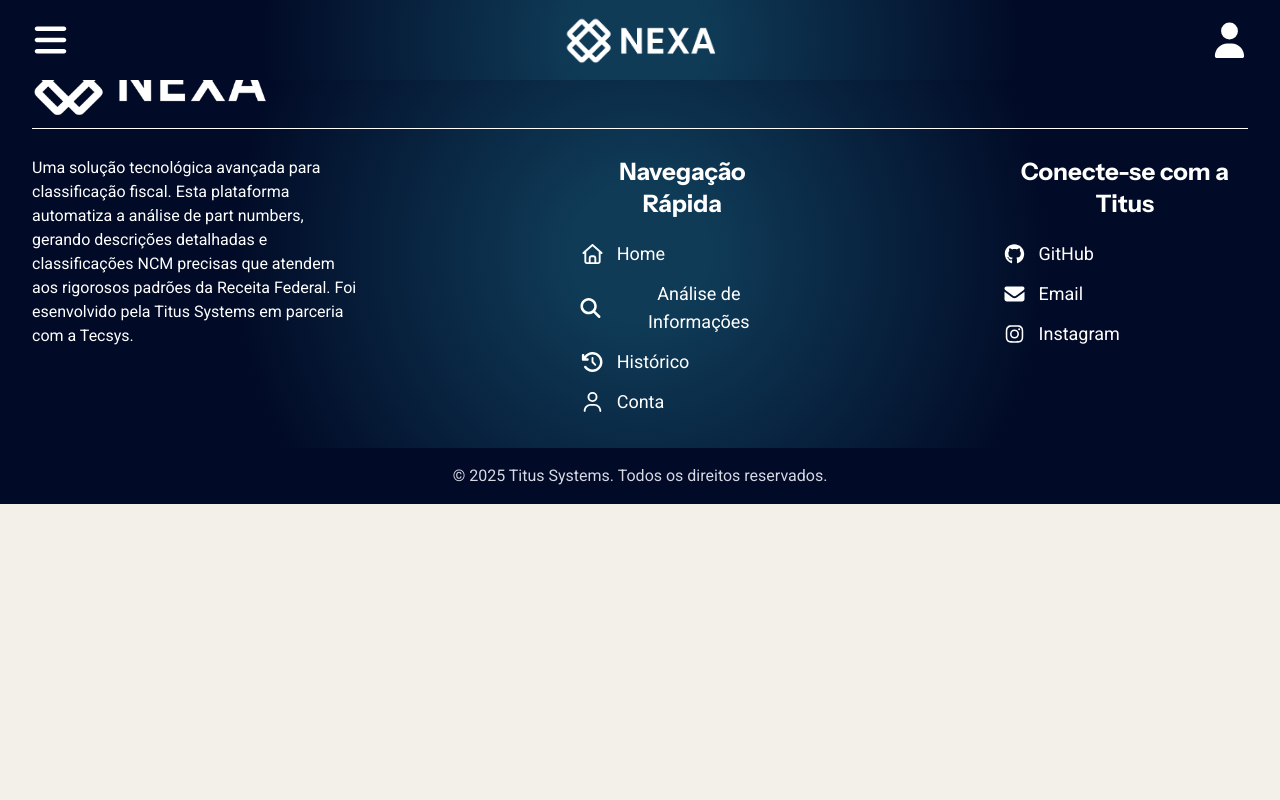
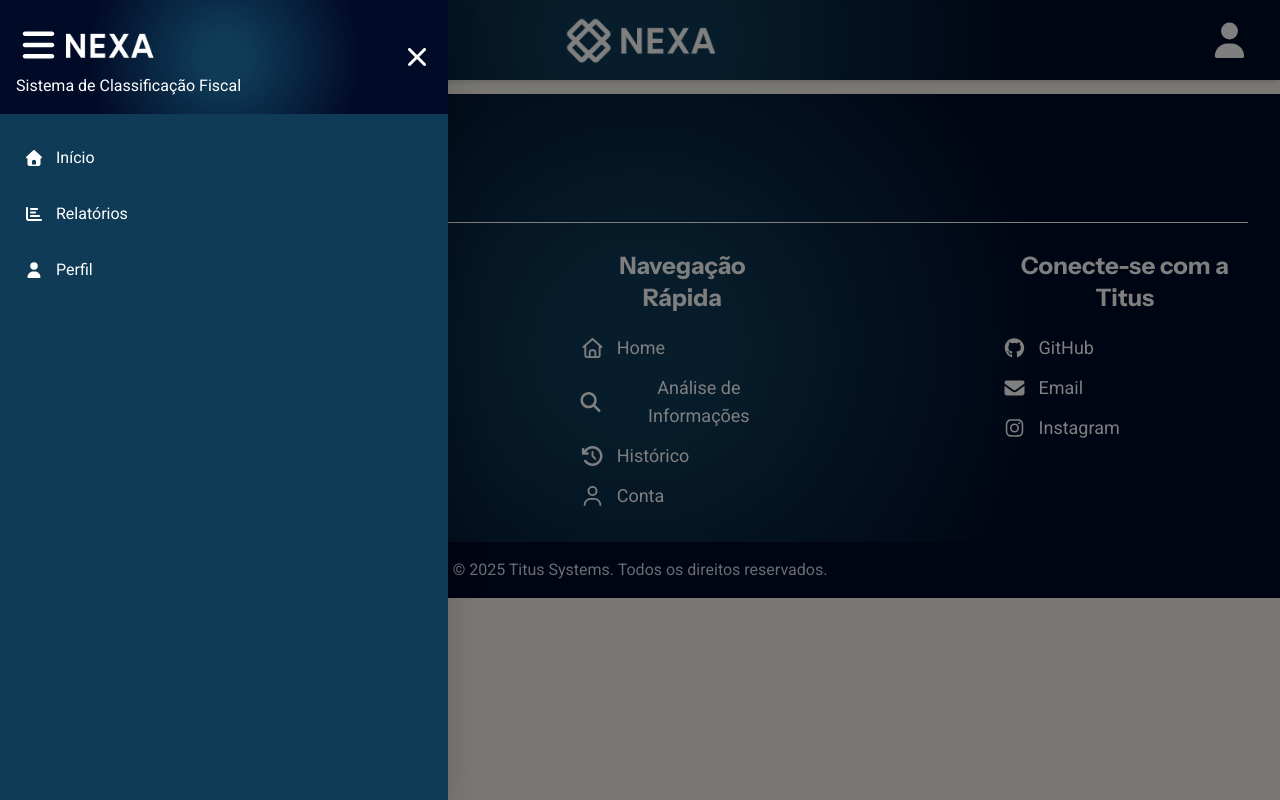
Before and after one commit to Titus-System/Nexa-frontend, a React (Vite) app: page /history in a window 1280 px wide. Both pictures are taken after a click on the icon 50 px from the left and 40 px from the top of the page. Built offline with nearby package versions, Linux system fonts and the light colour scheme.

Commit message:
style(src): Início da criação do menu lateral e da página de Histórico

```diff
--- a/src/components/Navbar.tsx
+++ b/src/components/Navbar.tsx
@@ -1,15 +1,37 @@
+// NavBar.tsx
+import { useState } from "react";
 import { FontAwesomeIcon } from "@fortawesome/react-fontawesome";
-import { faBars } from "@fortawesome/free-solid-svg-icons";
-import { faUser } from "@fortawesome/free-solid-svg-icons";
+import { faBars, faUser } from "@fortawesome/free-solid-svg-icons";
+import SidebarMenu from "./SidebarMenu";
 
 export default function NavBar() {
+  const [menuAberto, setMenuAberto] = useState(false);
+
   return (
-    <div className="fixed top-0 left-0 right-0 bg-[radial-gradient(circle,_#0F3B57_10%,_#010A26_60%)] h-[5rem] w-[100%] flex items-center justify-between z-50 px-7">
-        <FontAwesomeIcon icon={faBars} className="text-white text-4xl cursor-pointer" />
+    <>
+      {/* Navbar fixa: z reduzido para 40 (fica abaixo do overlay z-50) */}
+      <div
+        className="fixed top-0 left-0 right-0 h-[5rem] w-full flex items-center justify-between px-7 shadow-md transition-colors duration-300 z-40"
+        style={{ background: "radial-gradient(circle, #0F3B57 10%, #010A26 60%)" }}
+      >
+        <FontAwesomeIcon
+          icon={faBars}
+          className="text-white text-4xl cursor-pointer hover:opacity-80 transition"
+          onClick={() => setMenuAberto(true)}
+        />
+
         <a className="flex items-center justify-center cursor-pointer" href="/">
-            <img src="/logo_nexa_branco.png" alt="logo_nexa" className="w-[22%] object-contain" />
+          <img src="/logo_nexa_branco.png" alt="logo_nexa" className="w-[22%] object-contain" />
         </a>
-        <FontAwesomeIcon icon={faUser} className="text-white text-4xl cursor-pointer"/>
-    </div>
+
+        <FontAwesomeIcon
+          icon={faUser}
+          className="text-white text-4xl cursor-pointer hover:opacity-80 transition"
+        />
+      </div>
+
+      {/* Menu lateral (overlay + sidebar) */}
+      <SidebarMenu aberto={menuAberto} onClose={() => setMenuAberto(false)} />
+    </>
   );
 }
--- /dev/null
+++ b/src/components/SidebarMenu.tsx
@@ -0,0 +1,59 @@
+// SidebarMenu.tsx (TypeScript)
+import { FontAwesomeIcon } from "@fortawesome/react-fontawesome";
+import { faXmark, faBars, faHome, faChartBar, faUser } from "@fortawesome/free-solid-svg-icons";
+
+type SidebarMenuProps = {
+  aberto: boolean;
+  onClose: () => void;
+};
+
+export default function SidebarMenu({ aberto, onClose }: SidebarMenuProps) {
+  return (
+    <>
+      {/* Overlay: agora com z-50 e cor rgba (ajuste opacidade como quiser) */}
+      {aberto && (
+        <div
+          className="fixed inset-0 bg-[rgba(0,0,0,0.5)] z-50 transition-opacity duration-200"
+          onClick={onClose}
+        />
+      )}
+
+      {/* Sidebar: acima do overlay com z-60 */}
+      <div
+        className={`fixed top-0 left-0 h-full w-[35%] bg-[#0F3B57] text-white shadow-2xl z-60 transform transition-transform duration-300 ${
+          aberto ? "translate-x-0" : "-translate-x-full"
+        }`}
+      >
+        <div className="flex items-center justify-between p-4 bg-[radial-gradient(circle,_#0F3B57_10%,_#010A26_60%)]">
+            <div className="flex flex-col">
+            <div className="flex flex-row items-center">
+          <FontAwesomeIcon icon={faBars} className="text-white text-4xl"/>
+          <img src="/nexa_texto.png" alt="nexa_texto" className="w-24"/>
+          </div>
+          <p>Sistema de Classificação Fiscal</p>
+          </div>
+          <FontAwesomeIcon
+            icon={faXmark}
+            className="text-2xl cursor-pointer hover:text-gray-300"
+            onClick={onClose}
+          />
+        </div>
+
+        <ul className="mt-6 space-y-4 px-4">
+          <li className="flex items-center gap-3 cursor-pointer hover:bg-[#082640] rounded-lg p-2 transition">
+            <FontAwesomeIcon icon={faHome} />
+            <span>Início</span>
+          </li>
+          <li className="flex items-center gap-3 cursor-pointer hover:bg-[#082640] rounded-lg p-2 transition">
+            <FontAwesomeIcon icon={faChartBar} />
+            <span>Relatórios</span>
+          </li>
+          <li className="flex items-center gap-3 cursor-pointer hover:bg-[#082640] rounded-lg p-2 transition">
+            <FontAwesomeIcon icon={faUser} />
+            <span>Perfil</span>
+          </li>
+        </ul>
+      </div>
+    </>
+  );
+}
--- /dev/null
+++ b/src/pages/HistoryPage.tsx
@@ -0,0 +1,11 @@
+import React from "react";
+
+const HistoryPage: React.FC = () => {
+    return (
+        <div>
+            <h1 className="text-[2.9rem] font-bold mb-6 text-[#010A26]">Histórico de Resultados</h1>
+        </div>
+    );
+};
+
+export default HistoryPage;
--- a/src/routers/mainRouter.tsx
+++ b/src/routers/mainRouter.tsx
@@ -4,6 +4,7 @@
 import ClassificationPage from "../pages/ClassificationPage";
 import ClassificationResult from "../pages/ClassificationResult";
 import SubmitPage from "../pages/ClassificationPage";
+import HistoryPage from "../pages/HistoryPage"
 
 
 export default function AppRoutes() {
@@ -16,6 +17,7 @@
             <Route path="/classification" element={<ClassificationPage />} />
             <Route path="/submit" element={<SubmitPage />} />
             <Route path="/result/:taskId" element={<ClassificationResult />} />
+            <Route path="/history" element={<HistoryPage />} />
         </Routes>
     );
 }
```
Also changed, not shown: public/nexa_texto.png (added).
